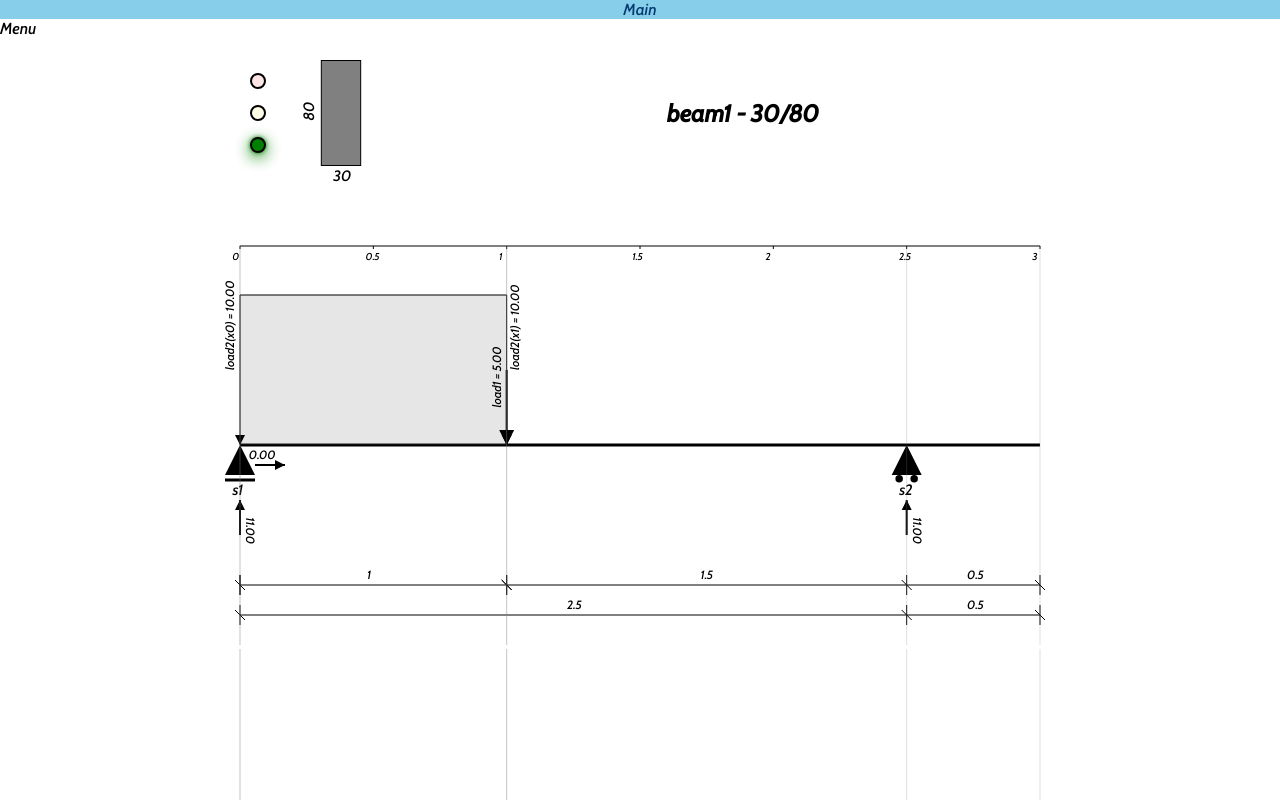
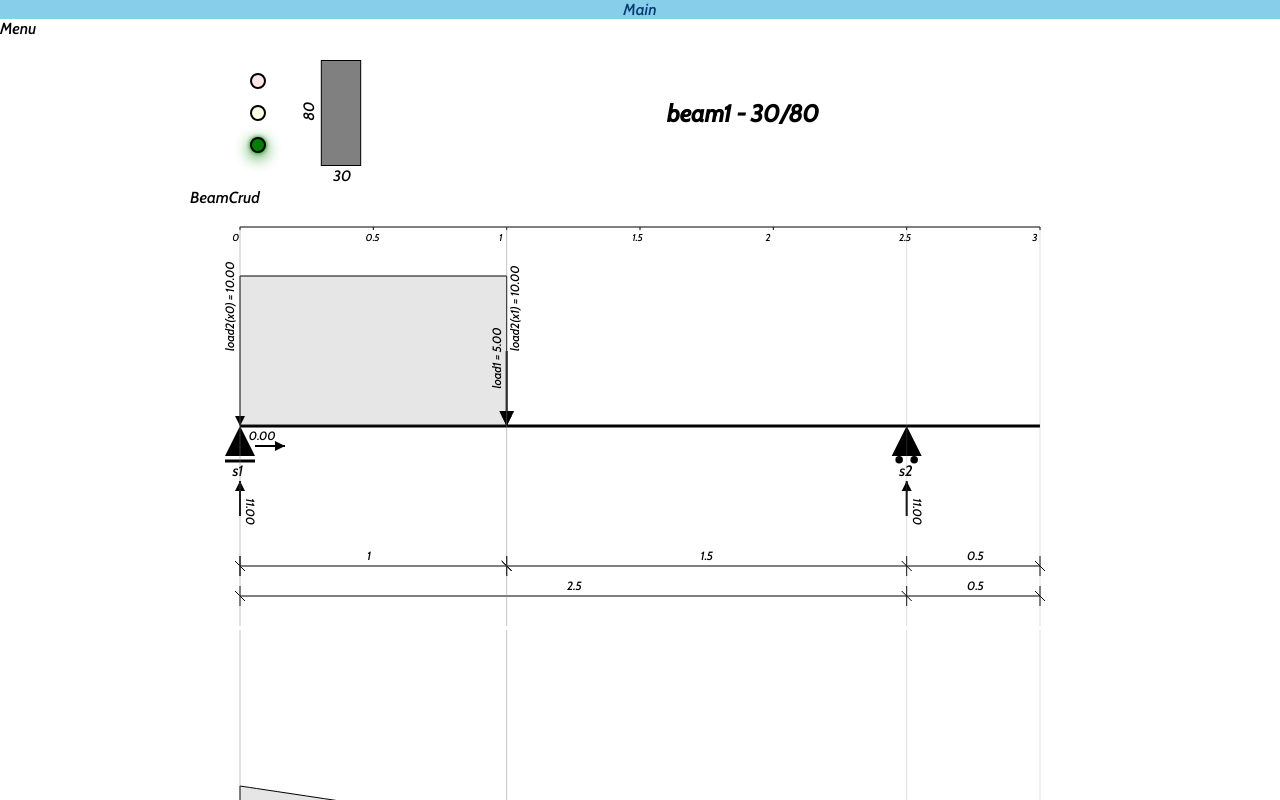
Before and after one commit to EyalSinay/beams-system-calculator, a React (Create React App) app: page /beam1 in a window 1280 px wide. Shown: the top 800 px of the page. Built offline with nearby package versions, Linux system fonts and the light colour scheme.

Commit message:
BeamDetails

```diff
--- a/src/App.js
+++ b/src/App.js
@@ -4,7 +4,7 @@ import { Route } from 'react-router-dom';
 import Header from './components/Header.jsx'
 import Menu from './components/Menu.jsx'
 import Main from './components/Main/Main.jsx'
-import BeamPage from './components/BeamPage.jsx'
+import BeamPage from './components/BeamPage/BeamPage'
 import BeamProvider from './Provider/BeamProvider';
 import Footer from './components/Footer';
 
--- /dev/null
+++ b/src/components/BeamPage/BeamCrud.jsx
@@ -0,0 +1,9 @@
+import React from 'react'
+
+function BeamCrud() {
+  return (
+    <div>BeamCrud</div>
+  )
+}
+
+export default BeamCrud
--- a/src/components/BeamDetails.jsx
+++ b/src/components/BeamPage/BeamDetails.jsx
@@ -1,6 +1,6 @@
 import React from 'react'
-import getImage from '../services/getImagesSections'
-import StatusLights from './StatusLights'
+import getImage from '../../services/getImagesSections'
+import StatusLights from '../StatusLights'
 
 
 function BeamDetails({ beam }) {
--- a/src/components/BeamPage.jsx
+++ b/src/components/BeamPage/BeamPage.jsx
@@ -1,11 +1,11 @@
-import './css/beam-page.style.css'
+import '../css/beam-page.style.css'
 import React, { useContext, useEffect, useRef, useState } from "react";
-import Beam from "./BeamComponents/Beam/Beam";
-import Shear from "./BeamComponents/Shear/Shear";
-import BeamsContext from "../myContext/BeamsContext";
-
-import getSupportReactions from "../services/getSupportReactions";
+import Beam from "../BeamComponents/Beam/Beam";
+import Shear from "../BeamComponents/Shear/Shear";
+import BeamsContext from "../../myContext/BeamsContext";
+import getSupportReactions from "../../services/getSupportReactions";
 import BeamDetails from './BeamDetails';
+import BeamCrud from './BeamCrud';
 
 
 const BeamPage = (props) => {
@@ -45,8 +45,7 @@ const BeamPage = (props) => {
     return (
         <div ref={containerRef} className="beam-page-container">
             <BeamDetails beam={beams[CURRENT_INDEX]}/>
-            <br />
-            <br />
+            <BeamCrud />
             <br />
             <Beam data={beams[CURRENT_INDEX]} WSvg={containerWidth} HSvg={400} />
             <br />
```
